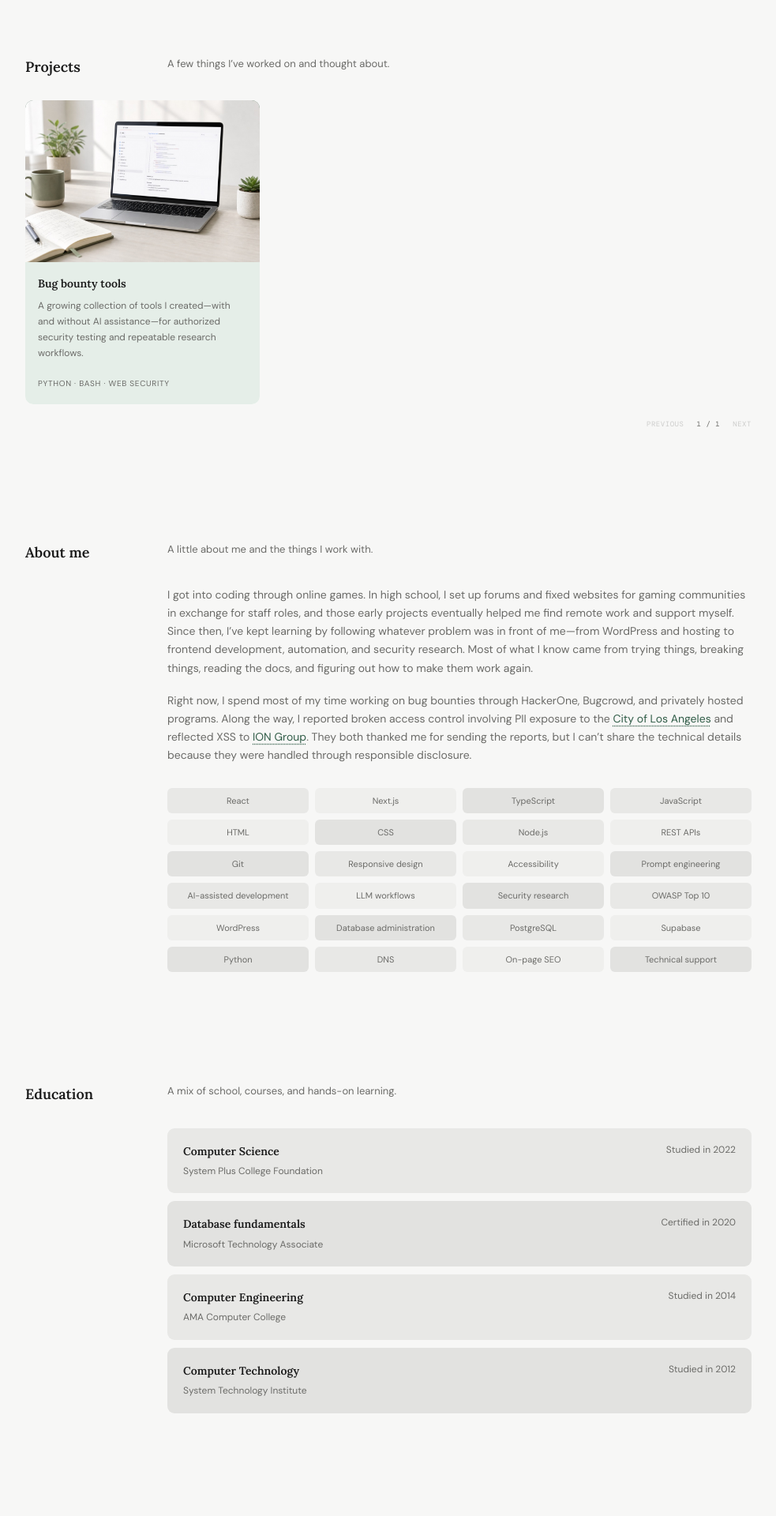
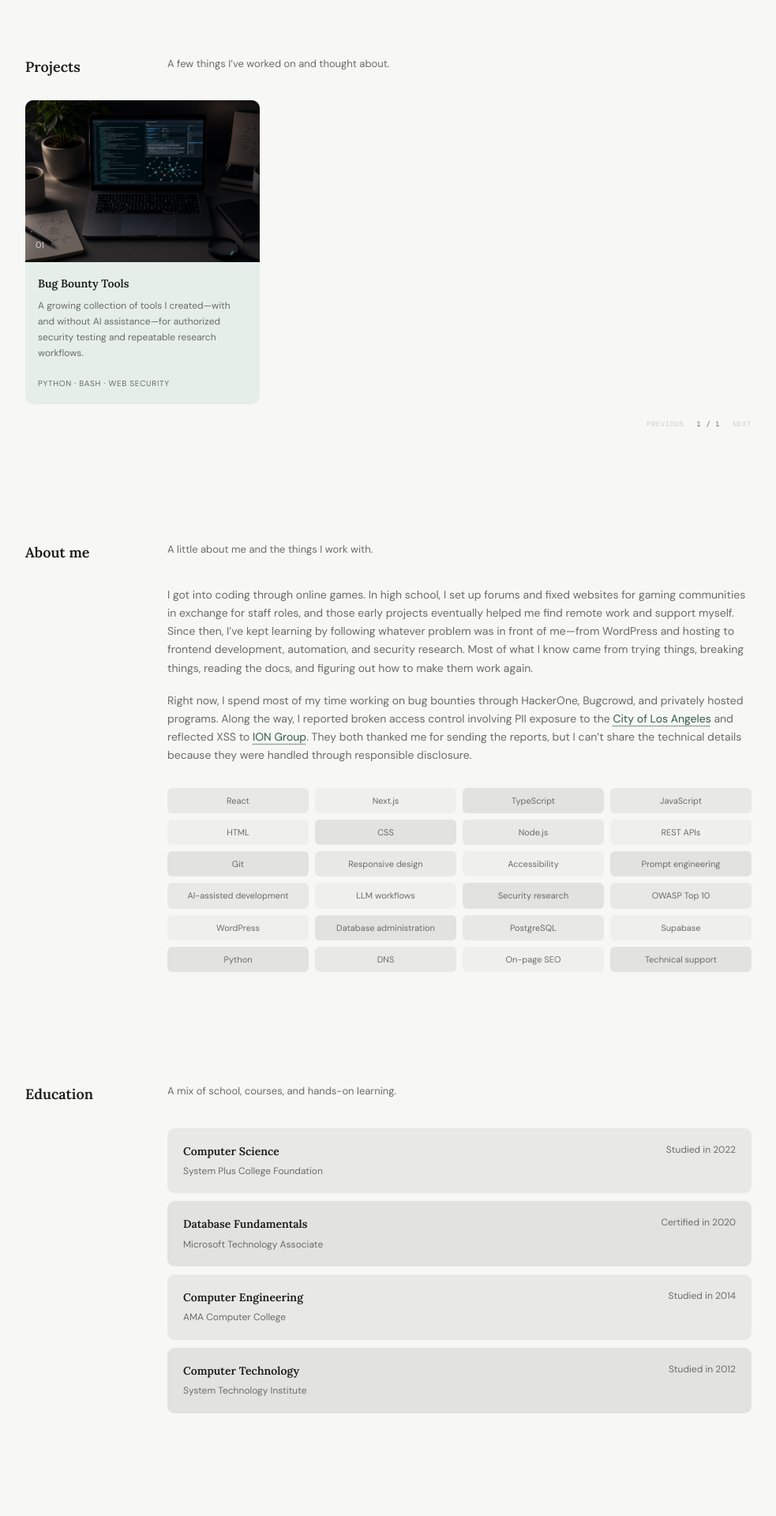
Before and after one commit to zabe-dev/zabe-dev-portfolio, a Next.js app: page / in a window 1280 px wide. Shown: the part 640-2560 px from the top of the page at 79% size, without its empty margins (148-1131 px from the left). Built offline with nearby package versions, Linux system fonts and the light colour scheme; a web font is replaced by a local one.

Commit message:
Refine project details and link states

```diff
--- a/app/components/BlogSection.tsx
+++ b/app/components/BlogSection.tsx
@@ -23,7 +23,9 @@ export function BlogSection({ posts }: Props) {
         ))}
       </div>
       <div className="blog-all-link">
-        <Link href="/blog"><span>View all posts</span> →</Link>
+        <Link href="/blog">
+          <span>View all posts</span> →
+        </Link>
       </div>
     </section>
   );
--- a/app/data.ts
+++ b/app/data.ts
@@ -14,12 +14,12 @@ export type Course = {
 
 export const projects: Project[] = [
   {
-    title: 'Bug bounty tools',
+    title: 'Bug Bounty Tools',
     description:
       'A growing collection of tools I created—with and without AI assistance—for authorized security testing and repeatable research workflows.',
     stack: 'Python · Bash · Web security',
     href: 'https://github.com/zabe-dev/bug-bounty',
-    image: '/bug-bounty-tools.jpg',
+    image: '/security-research.png',
   },
 ];
 
@@ -30,7 +30,7 @@ export const courses: Course[] = [
     detail: 'Studied in 2022',
   },
   {
-    title: 'Database fundamentals',
+    title: 'Database Fundamentals',
     institution: 'Microsoft Technology Associate',
     detail: 'Certified in 2020',
     certification: true,
--- a/app/globals.css
+++ b/app/globals.css
@@ -515,7 +515,12 @@ footer div {
   text-transform: uppercase;
 }
 .blog-all-link a {
+  color: inherit;
+}
+.blog-all-link a:hover,
+.blog-all-link a:focus-visible {
   color: var(--signal);
+  opacity: 1;
 }
 .blog-all-link a span {
   text-decoration-line: underline;
```
Also changed, not shown: public/bug-bounty-tools.jpg (deleted), public/security-research.png (added).
